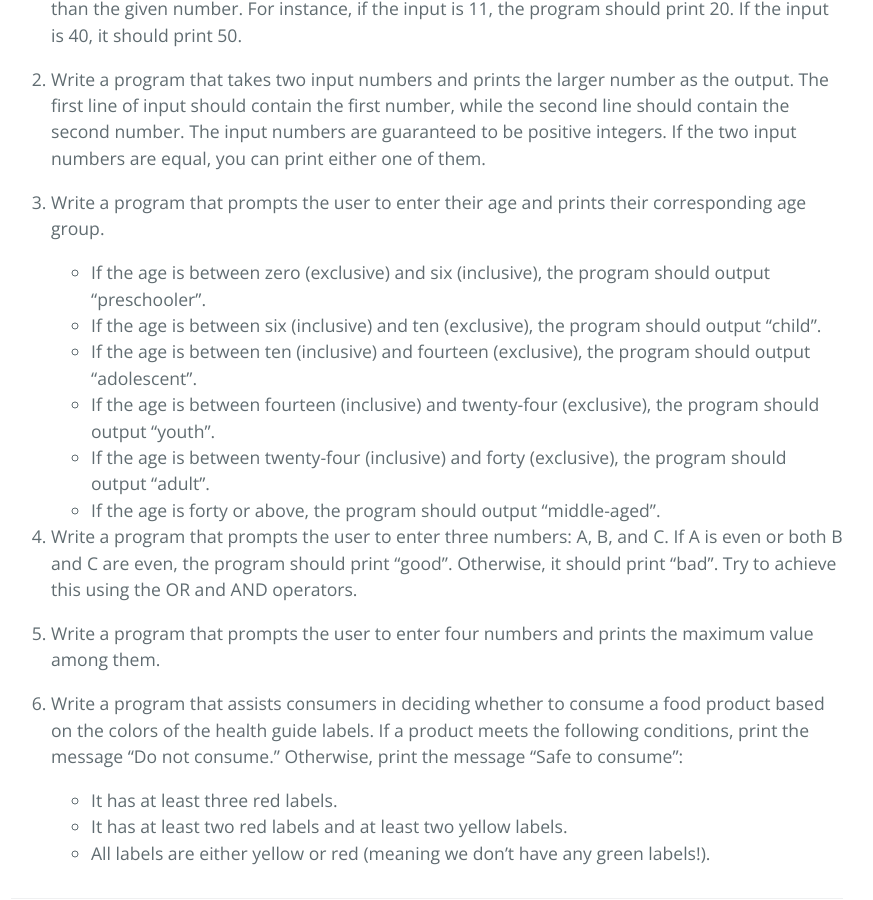
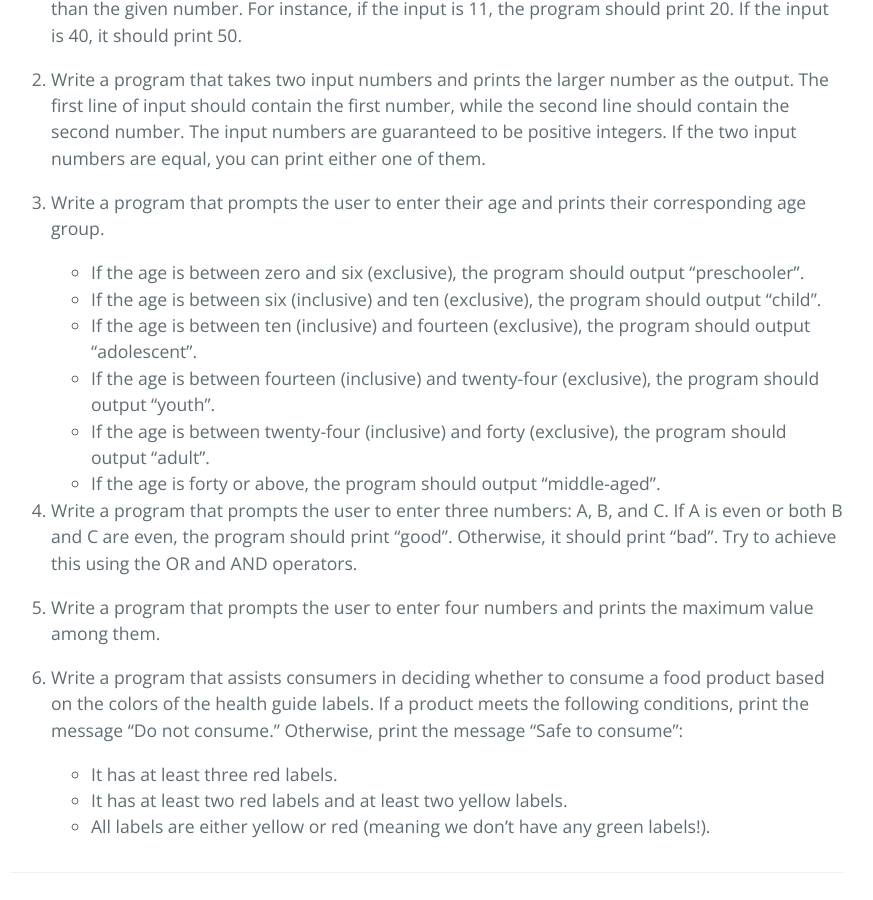
Before and after one commit to MehrdadSamadishadlou/Python_for_Beginners, a Jekyll site: the page built from nexercises.md, in a window 1280 px wide and 900 px high, scrolled down 1520 px. Shown: the whole window, without its empty margins (213-1086 px from the left). Built offline with Jekyll 4.4.1, drawn with Linux system fonts in a browser that asks for light colours.

Commit message:
Update nexercises.md

```diff
--- a/nexercises.md
+++ b/nexercises.md
@@ -58,7 +58,7 @@ filename: nexercises
 
 3. Write a program that prompts the user to enter their age and prints their corresponding age group.
 
-      - If the age is between zero (exclusive) and six (inclusive), the program should output "preschooler".
+      - If the age is between zero and six (exclusive), the program should output "preschooler".
       - If the age is between six (inclusive) and ten (exclusive), the program should output "child".
       - If the age is between ten (inclusive) and fourteen (exclusive), the program should output "adolescent".
       - If the age is between fourteen (inclusive) and twenty-four (exclusive), the program should output "youth".
```
